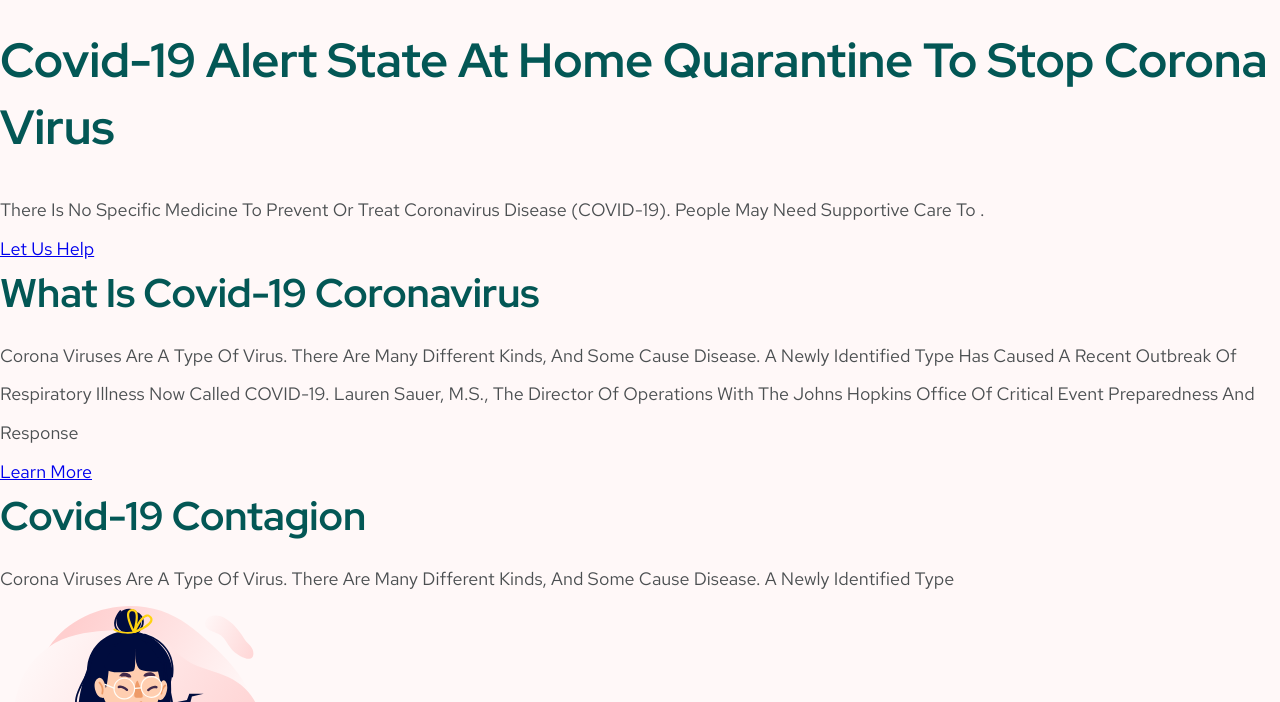
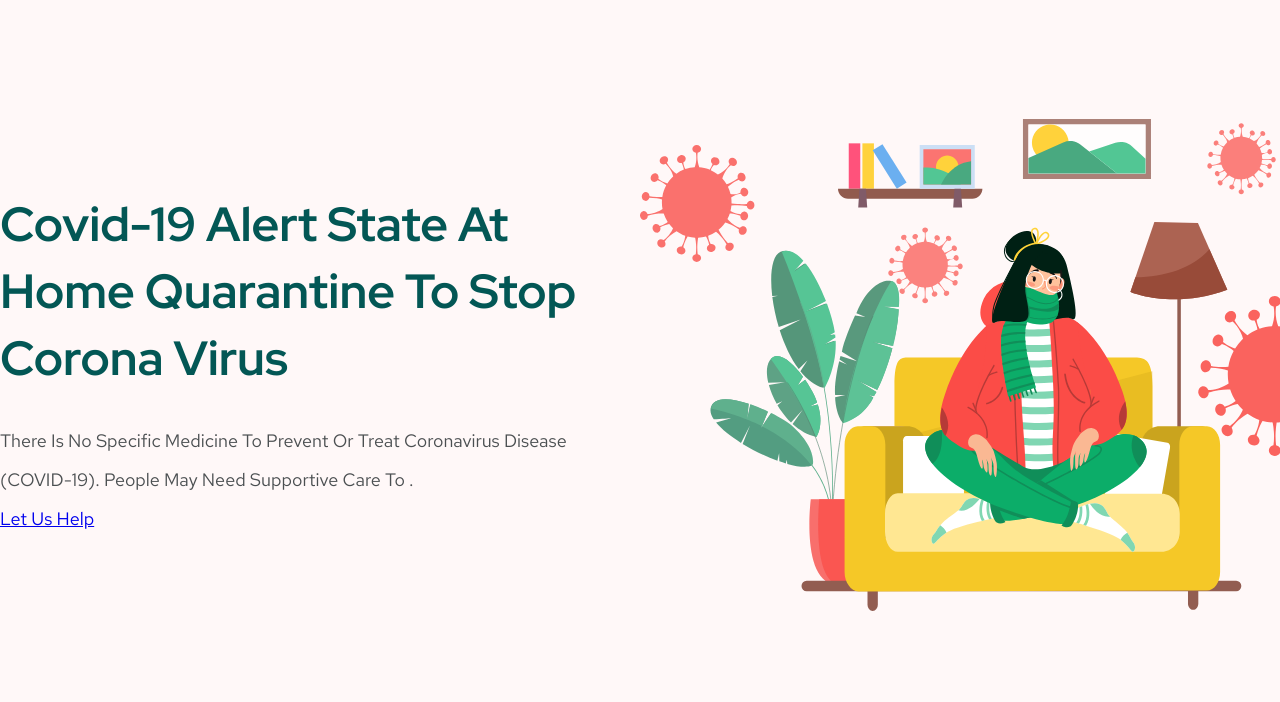
Before and after one commit to revuwem/covid19, a website: page index.html in a window 1280 px wide. Shown: the part 98-800 px from the top of the page. Drawn offline with Linux system fonts and the light colour scheme.

Commit message:
styled hero layout

```diff
--- a/index.html
+++ b/index.html
@@ -22,14 +22,19 @@
                     <li class="nav-list-item"><a href="#" class="nav-list-link">Prevention</a></li>
                     <li class="nav-list-item"><a href="#" class="nav-list-link button">Contact</a></li>
                 </ul>
+
             </nav>
-            <section>
-                <h1>
-                    <span>Covid-19 Alert</span> State at home quarantine to stop corona virus</h1>
-                <p>There is no specific medicine to prevent or treat coronavirus disease (COVID-19). People may need supportive care to .</p>
-                <a href="#" class="button">Let us help</a>
-            </section>
         </div>
+        <section class="hero">
+            <div class="container">
+                <div class="content">
+                    <h1>
+                        <span>Covid-19 Alert</span> State at home quarantine to stop corona virus</h1>
+                    <p>There is no specific medicine to prevent or treat coronavirus disease (COVID-19). People may need supportive care to .</p>
+                    <a href="#" class="button">Let us help</a>
+                </div>
+            </div>
+        </section>
     </header>
     <main>
         <div class="container">
@@ -157,10 +162,18 @@
                 </ul>
 
                 <ul class="nav-list">
-                    <li class="nav-list-item"><a href="#" class="nav-list-link"><img src="/images/icons/facebook.svg" alt="Facebook" class="nav-list-icon"></a></li>
-                    <li class="nav-list-item"><a href="#" class="nav-list-link"><img src="/images/icons/youtube.svg" alt="YouTube" class="nav-list-icon"></a></li>
-                    <li class="nav-list-item"><a href="#" class="nav-list-link"><img src="/images/icons/vimeo.svg" alt="Vimeo" class="nav-list-icon"></a></li>
-                    <li class="nav-list-item"><a href="#" class="nav-list-link"><img src="/images/icons/twitter.svg" alt="Twitter" class="nav-list-icon"></a></li>
+                    <li class="nav-list-item">
+                        <a href="#" class="nav-list-link"><img src="/images/icons/facebook.svg" alt="Facebook" class="nav-list-icon"></a>
+                    </li>
+                    <li class="nav-list-item">
+                        <a href="#" class="nav-list-link"><img src="/images/icons/youtube.svg" alt="YouTube" class="nav-list-icon"></a>
+                    </li>
+                    <li class="nav-list-item">
+                        <a href="#" class="nav-list-link"><img src="/images/icons/vimeo.svg" alt="Vimeo" class="nav-list-icon"></a>
+                    </li>
+                    <li class="nav-list-item">
+                        <a href="#" class="nav-list-link"><img src="/images/icons/twitter.svg" alt="Twitter" class="nav-list-icon"></a>
+                    </li>
                 </ul>
             </nav>
             <div class="copyright">
--- a/style.css
+++ b/style.css
@@ -156,3 +156,23 @@ ul{
     transform: scale(1.2);
     transition: ease 0.1s;
 }
+
+.hero{
+    width: 100%;
+    height: auto;
+    min-height: calc(100vh - 125px);
+
+    background-image: url('/images/bg/hero-bg.svg');
+    background-size: 50%;
+    background-position: center right;
+    background-repeat: no-repeat;
+
+    display: flex;
+    align-items: center;
+
+}
+
+.hero .content{
+    width: 50%;
+    height: auto;
+}
```
